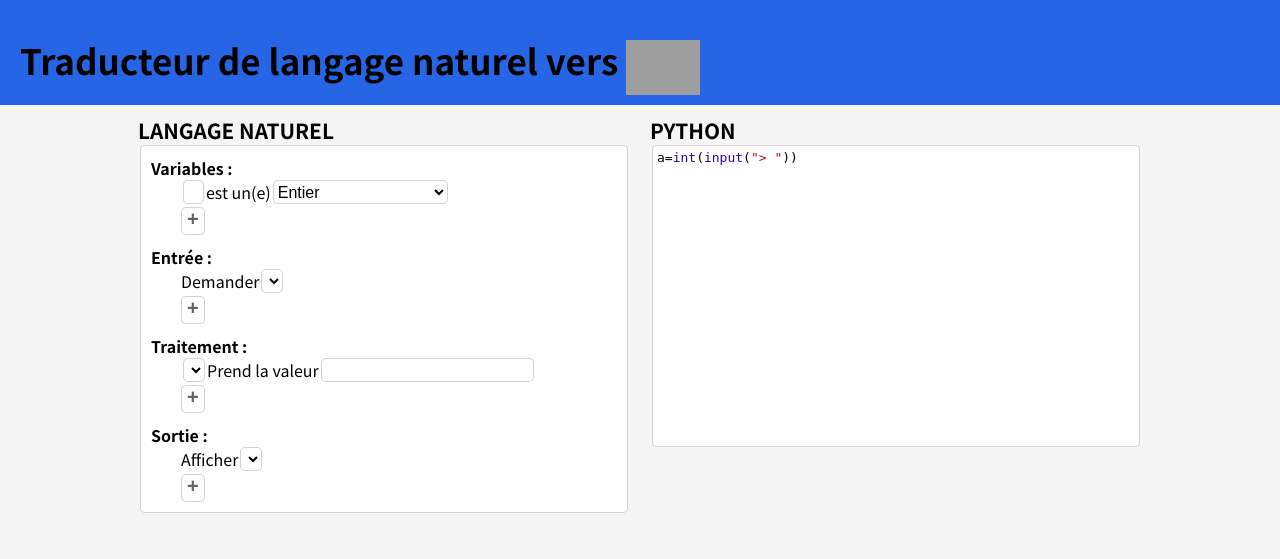
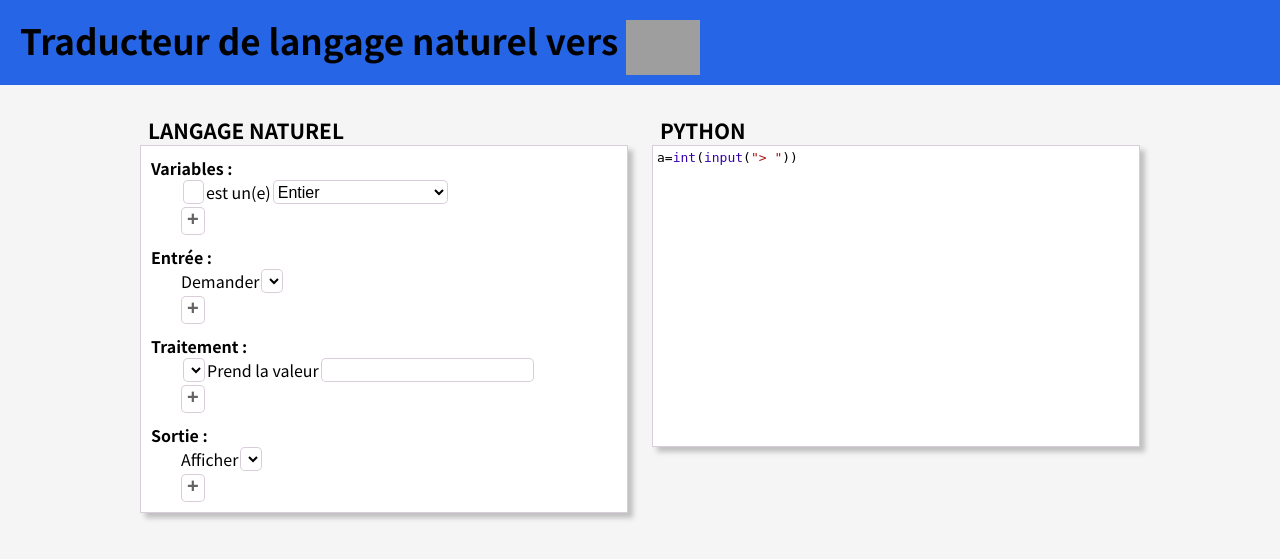
Before and after one commit to jupiter2653/langage-naturel-vers-python, a PHP site: page / in a window 1280 px wide. Shown: the top 559 px of the page. Run offline with PHP 8.4, Linux system fonts and the light colour scheme; lists and menus that the app fills with data are empty; grey boxes are pictures that could not be loaded.

Commit message:
Fixing padding in header and adding box shaddow for the input/outpu boxes

```diff
--- a/index.html
+++ b/index.html
@@ -14,7 +14,7 @@
 	<section>
 		<div id="inputArea">
 			<h2>Langage Naturel</h2>
-			<div id="inputForm" class="form-control">
+			<div id="inputForm">
 				<div id="var" class="element">
 					<h3>Variables :</h3>
 					<div id="var1" class="line">
--- a/style.css
+++ b/style.css
@@ -6,7 +6,7 @@ body,html{
 	padding: 0px;
 	margin: 0px;
 }
-.form-control,.CodeMirror{
+.form-control{
 	border: 1px #cbcb solid;
 	border-radius: 5px;
 	font-size: 1em;
@@ -14,10 +14,19 @@ body,html{
 	margin-left: 2px;
 	background-color: white;
 }
+#inputForm,.CodeMirror{
+	border: 1px #cbcb solid;
+	font-size: 1em;
+	margin-right: 2px;
+	margin-left: 2px;
+	background-color: white;
+	box-shadow: 5px 5px 5px silver;
+}
 header{
 	background-color: #2565e6;
 	margin: 0px;
 	padding: 20px;
+	padding-top: 0px;
 }
 h1{
 	margin: 0px;
@@ -31,6 +40,7 @@ section{
 	display: flex;
 	width: 80%;
 	margin: auto;
+	padding: 20px;
 }
 #inputArea, #outputArea{
 	width: 50%;
@@ -40,6 +50,7 @@ h2{
 	text-transform: uppercase;
 	font-size: 1.3em;
 	margin: 0px;
+	margin-left: 10px;
 }
 #outputArea textarea{
 	background-color: transparent;
```
